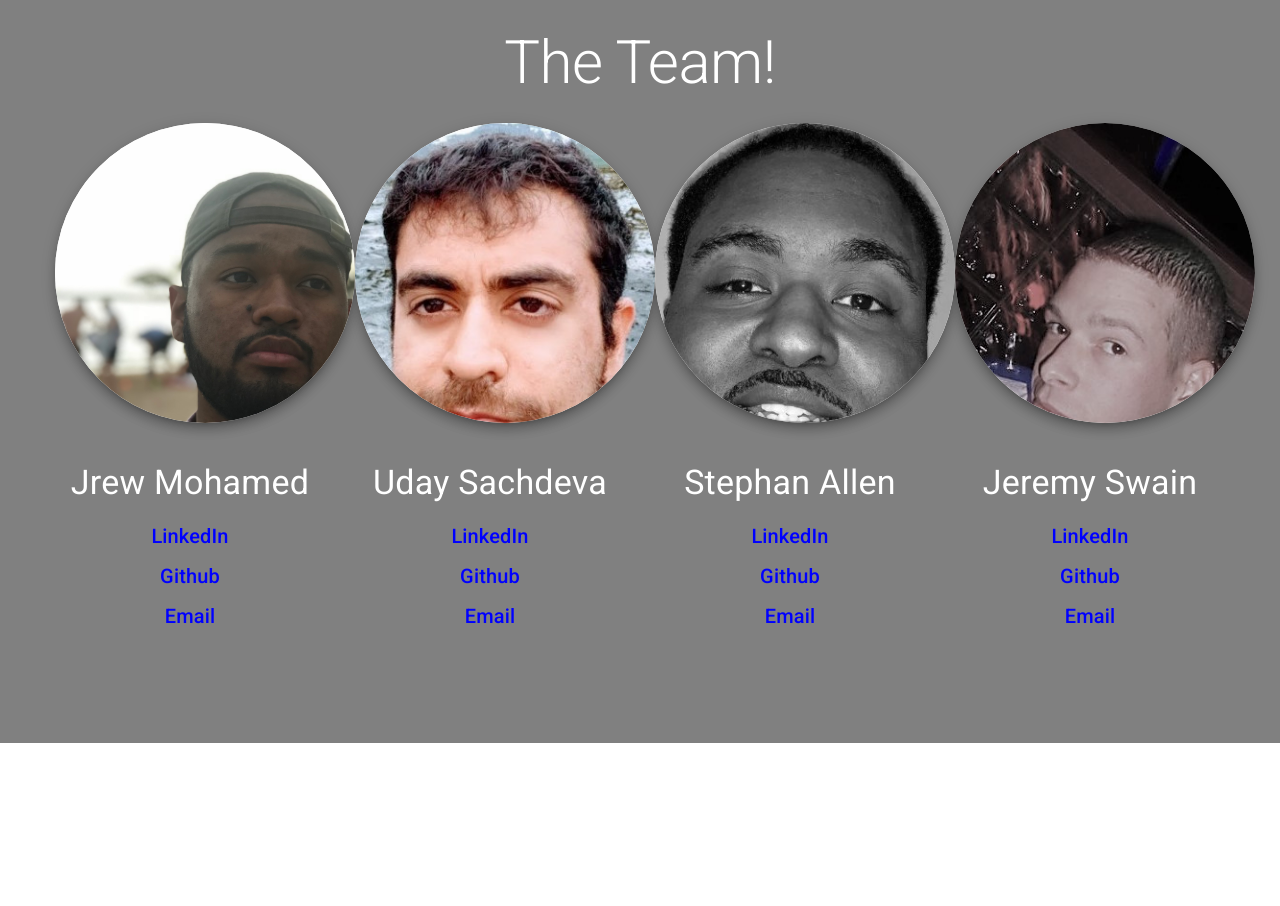
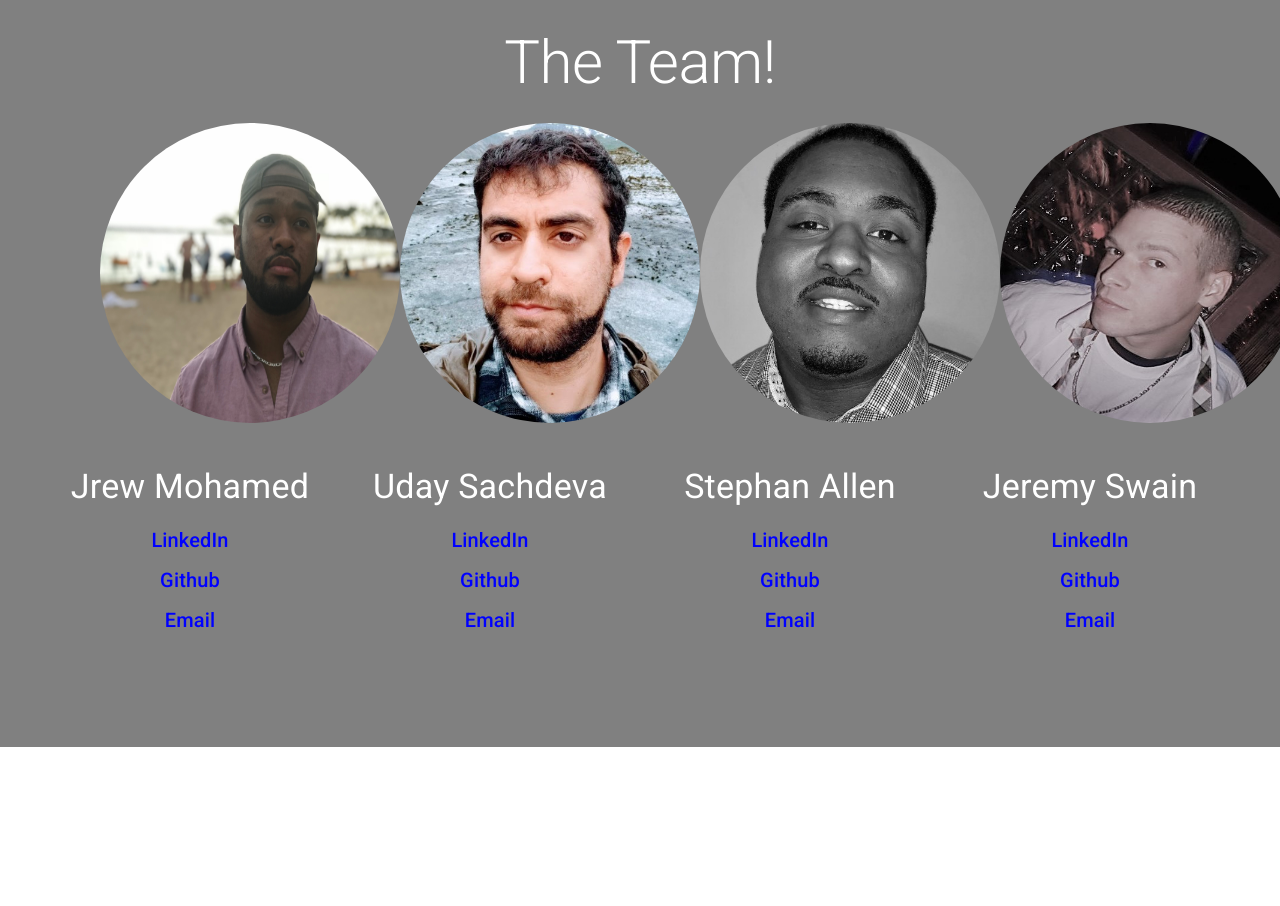
Before and after one commit to sallen2/eagle-eye-analytics, a React (Create React App) app in the folder eagle-eye-analytics/: page / in a window 1280 px wide. Shown: the part 2620-3526 px from the top of the page. Built offline with nearby package versions, Linux system fonts and the light colour scheme; no server answers.

Commit message:
Fixed image postioning

```diff
--- a/eagle-eye-analytics/src/Components/TheTeam.js
+++ b/eagle-eye-analytics/src/Components/TheTeam.js
@@ -36,16 +36,16 @@ const styles = theme => ({
         textAlign: "center",
     },
     imagePosition: {
-        marginLeft: "5%"
+        marginLeft: "20%"
     },
     card: {
         // 911 × 607
         height: 300,
         width: 300,
-        borderRadius: "100%"
+        borderRadius: "100%",
     },
     media: {
-        height: "60vh",
+        // height: "60vh",
         position: "relative",
         // left: -10,
         // zIndex: 2
@@ -72,15 +72,7 @@ function TheTeam(props) {
                     </Grid>
                     <Grid item xs={12} sm={3}>
                         <div className={classes.imagePosition}>
-                            <Card className={classes.card} raised="true">
-                                <CardActionArea>
-                                    <CardMedia
-                                        className={classes.media}
-                                        image={Jrew}
-                                        title=""
-                                    />
-                                </CardActionArea>
-                            </Card>
+                            <img className={classes.card} src={Jrew} />
                         </div>
                         <div className={classes.paper}>
                             <Typography className={classes.text} variant="h4">Jrew Mohamed</Typography>
@@ -91,15 +83,7 @@ function TheTeam(props) {
                     </Grid>
                     <Grid item xs={12} sm={3}>
                         <div className={classes.imagePosition}>
-                            <Card className={classes.card} raised="true">
-                                <CardActionArea>
-                                    <CardMedia
-                                        className={classes.media}
-                                        image={Uday}
-                                        title=""
-                                    />
-                                </CardActionArea>
-                            </Card>
+                            <img className={classes.card} src={Uday} />
                         </div>
                         <div className={classes.paper}>
                             <Typography className={classes.text} variant="h4">Uday Sachdeva</Typography>
@@ -110,15 +94,7 @@ function TheTeam(props) {
                     </Grid>
                     <Grid item xs={12} sm={3}>
                         <div className={classes.imagePosition}>
-                            <Card className={classes.card} raised="true">
-                                <CardActionArea>
-                                    <CardMedia
-                                        className={classes.media}
-                                        image={Stephan}
-                                        title=""
-                                    />
-                                </CardActionArea>
-                            </Card>
+                            <img className={classes.card} src={Stephan} />
                         </div>
                         <div className={classes.paper}>
                             <Typography className={classes.text} variant="h4">Stephan Allen</Typography>
@@ -129,15 +105,7 @@ function TheTeam(props) {
                     </Grid>
                     <Grid item xs={12} sm={3}>
                         <div className={classes.imagePosition}>
-                            <Card className={classes.card} raised="true">
-                                <CardActionArea>
-                                    <CardMedia
-                                        className={classes.media}
-                                        image={Jeremy}
-                                        title=""
-                                    />
-                                </CardActionArea>
-                            </Card>
+                        <img className={classes.card} src={Jeremy} />
                         </div>
                         <div className={classes.paper}>
                             <Typography className={classes.text} variant="h4">Jeremy Swain</Typography>
```
